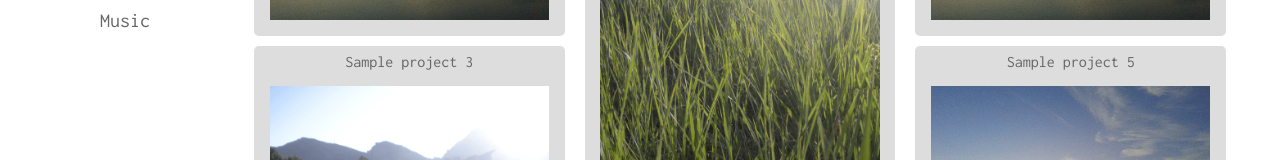
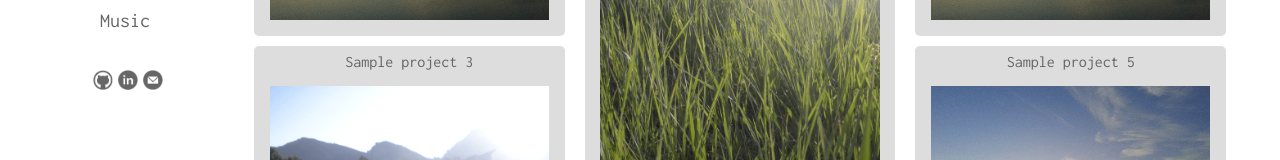
Before and after one commit to sarahwalters/sarahwalters.github.io, a plain HTML site: page index.html in a window 1280 px wide. Shown: the part 280-440 px from the top of the page. Drawn offline with nearby package versions, Linux system fonts and the light colour scheme.

Commit message:
Cleaning up after contact image change

```diff
--- a/styles.css
+++ b/styles.css
@@ -59,7 +59,7 @@ html, body {
 		}
 
 		.linkImg {
-			background: url('contact-icons.png');
+			background: url('images/contact-icons.png');
 			background-size: 120px 20px;
 			background-repeat: no-repeat;
 		}
```
Also changed, not shown: images/email-hover.png (deleted), images/email.png (deleted), images/github-hover.png (deleted), images/github.png (deleted), images/linkedin-hover.png (deleted), images/linkedin.png (deleted), images/youtube-hover.png (deleted), images/youtube.png (deleted).
